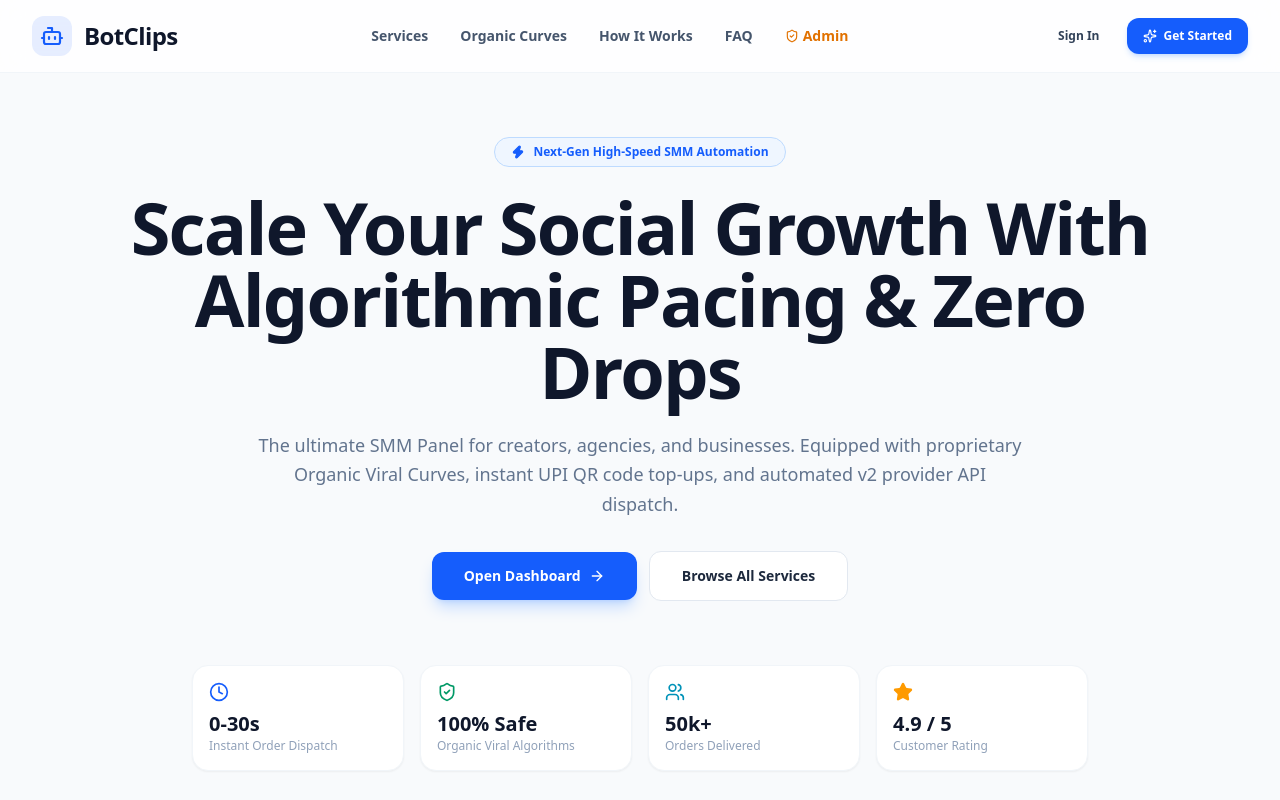
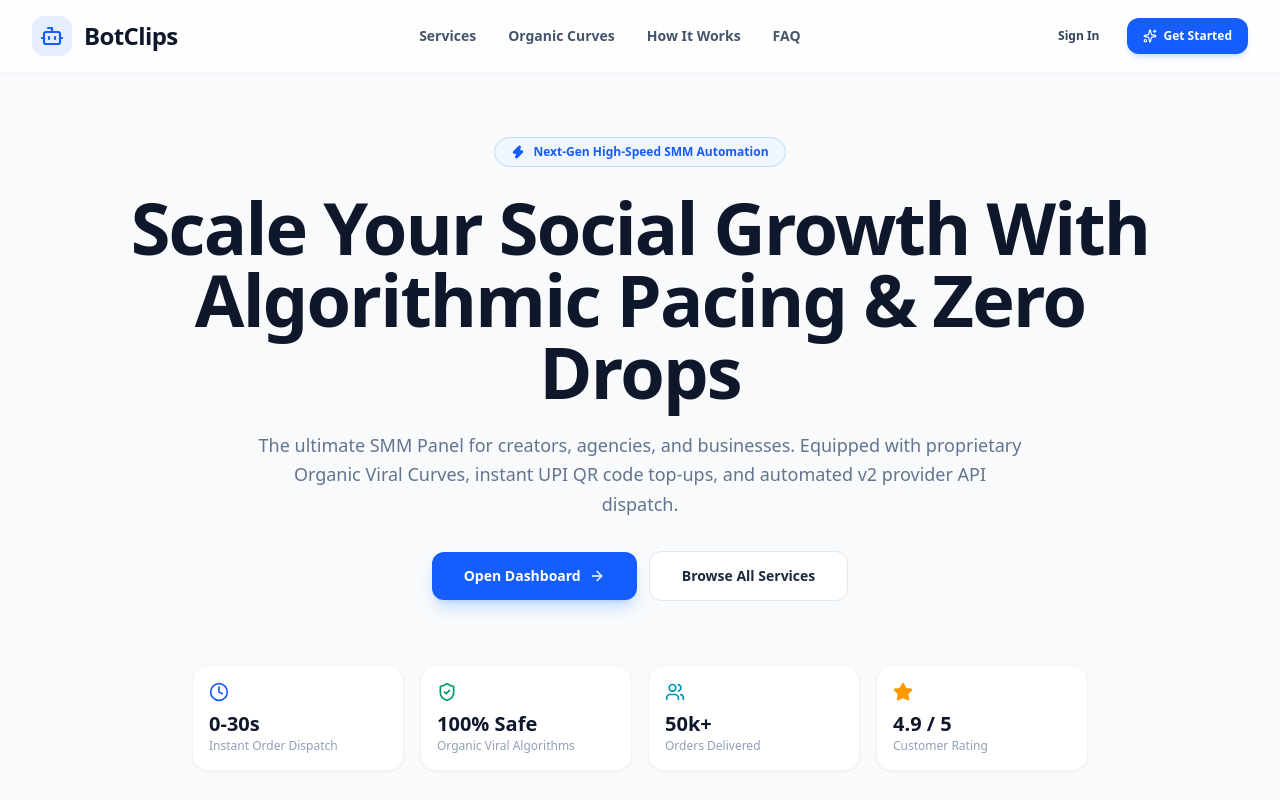
Before and after one commit to sudeeppanghal/botclips, a Next.js app: page / in a window 1280 px wide. Shown: the top 800 px of the page. Built offline with nearby package versions, Linux system fonts and the light colour scheme.

Commit message:
Remove admin link from public homepage

```diff
--- a/src/app/page.tsx
+++ b/src/app/page.tsx
@@ -129,10 +129,6 @@ export default function HomePage() {
             <a href="#curves" className="hover:text-blue-600 transition-colors">Organic Curves</a>
             <a href="#how-it-works" className="hover:text-blue-600 transition-colors">How It Works</a>
             <a href="#faq" className="hover:text-blue-600 transition-colors">FAQ</a>
-            <Link href="/admin" className="text-amber-600 dark:text-amber-400 hover:underline flex items-center gap-1">
-              <ShieldCheck className="w-3.5 h-3.5" />
-              <span>Admin</span>
-            </Link>
           </nav>
 
           <div className="flex items-center gap-3">
@@ -490,8 +486,8 @@ export default function HomePage() {
           <div>© 2026 BotClips / DhillonSMM. Powered by Cloudflare & Vercel.</div>
           <div className="flex items-center gap-4 text-slate-500">
             <Link href="/login" className="hover:text-blue-600">Client Login</Link>
-            <Link href="/admin" className="hover:text-blue-600">Admin Portal</Link>
             <Link href="/dashboard/services" className="hover:text-blue-600">Services</Link>
+            <Link href="/signup" className="hover:text-blue-600">Create Account</Link>
           </div>
         </div>
       </footer>
```
